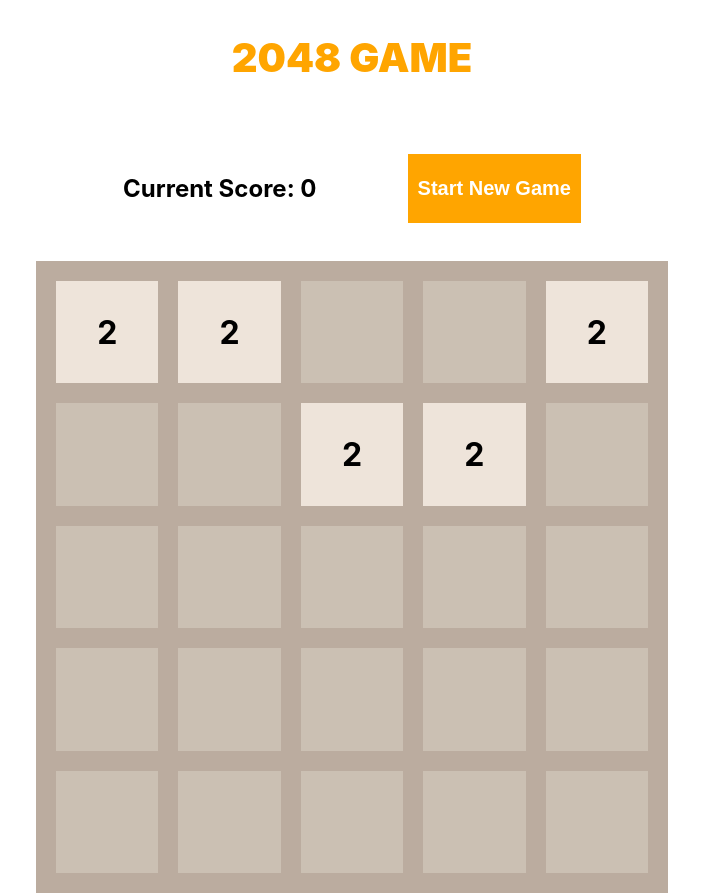
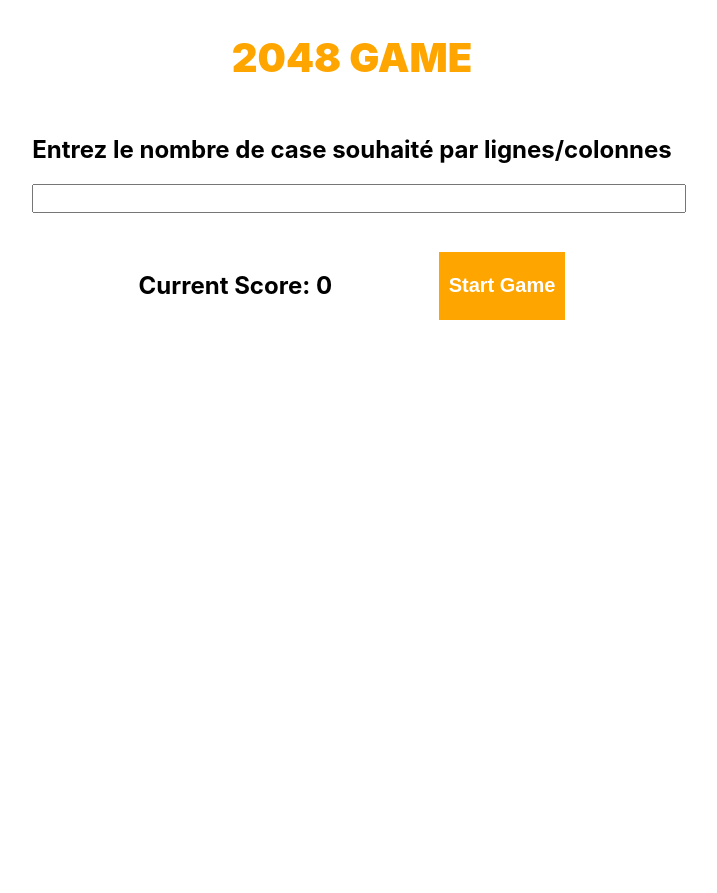
Before and after one commit to JubaF/2048game, a React (Create React App) app: page / in a window 1280 px wide. Shown: the whole page, without its empty margins (288-1005 px from the left). After the commit the page ends 800 px from the top, so only its background shows below. Built offline with nearby package versions, Linux system fonts and the light colour scheme.

Commit message:
temp changes

```diff
--- a/src/App.js
+++ b/src/App.js
@@ -21,7 +21,7 @@ function App() {
                     fontSize: '40px',
                     textAlign: 'center'
                 }}>2048 GAME</h2>
-                <Grid size={5}/>
+                <Grid/>
             </div>
 
         </div>
--- a/src/components/Grid/grid.jsx
+++ b/src/components/Grid/grid.jsx
@@ -3,11 +3,32 @@ import {useEffect, useState} from "react";
 
 import '../../index.css';
 
-function Grid(props) {
-    const size = props.size
-    let totalColumns = 'auto '.repeat(size);
-    let [isInitialized, setIsInitialized] = useState(false)
-    let [tileList, setTileList] = useState([])
+function Grid() {
+    const [size, setSize] = useState(4)
+    const totalColumns = 'auto '.repeat(size);
+    const [isInitialized, setIsInitialized] = useState(false)
+    const [tileList, setTileList] = useState([])
+    //Get and Set Game Score
+
+    const [score, setScore] = useState(0);
+    const [gameState, setGameState] = useState('pending');
+
+    //Size of Tile
+    const [windowSize, setWindowSize] = useState(getWindowSize());
+
+    console.log('size: ' + size);
+    console.log('isInitialize: ' + isInitialized);
+    // console.log('Value of tileList: ' + tileList);
+    console.log('score: ' + score);
+    console.log('gameState: ' + gameState);
+
+    const onInputSize = (event) => {
+        event.preventDefault();
+        if (gameState !== 'on')
+            setSize(event.target.value);
+    }
+
+
     const addTile = (tempList) => {
         let rdNumber = Math.floor((Math.random() * 100) + 1) % 2 === 0 ? 2 : 4;
         let listTileEqual0 = [];
@@ -24,6 +45,7 @@ function Grid(props) {
 
     };
     // Total Tile to use
+    const handleInitialize = ()=>{
         if (!isInitialized) {
             let tempList = [...tileList];
             let totalNumberHigherZero = 0;
@@ -37,8 +59,7 @@ function Grid(props) {
             setTileList(tempList);
             setIsInitialized(true);
         }
-    //Size of Tile
-    const [windowSize, setWindowSize] = useState(getWindowSize());
+    }
 
     function getWindowSize() {
         const {innerWidth, innerHeight} = window;
@@ -52,7 +73,7 @@ function Grid(props) {
 
         window.addEventListener('resize', handleWindowResize);
 
-        document.addEventListener('keydown', handleKey, true);
+        document.addEventListener('keydown', handleKey, true,);
 
         return () => {
             window.removeEventListener('resize', handleWindowResize);
@@ -62,43 +83,39 @@ function Grid(props) {
     const sizeTile = windowSize.innerWidth * 0.4 / size;
     const borderGap = '20px';
 
-    //Get and Set Game Score
-
-    const [score, setScore] = useState(0);
-    const [gameState, setGameState] = useState('on');
-
     const onNewGame = () => {
+        console.log(size);
         setTileList([]);
         setIsInitialized(false);
         setGameState('on');
     }
 
-
     //Update Grid
 
-    const handleKey = async (e) => {
+    const handleKey =  (e) => {
+        console.log('This is the game state in UpdateGrid ' + gameState);
         if (e.key === 'ArrowUp' && gameState === 'on') {
             console.log('up');
-            await updateGrid('up');
+             updateGrid('up');
         } else if (e.key === 'ArrowDown' && gameState === 'on') {
             console.log('down');
-            await updateGrid('down');
+             updateGrid('down');
         } else if (e.key === 'ArrowRight' && gameState === 'on') {
             console.log('right');
-            await updateGrid('right');
+             updateGrid('right');
         } else if (e.key === 'ArrowLeft' && gameState === 'on') {
             console.log('left');
-            await updateGrid('left');
+             updateGrid('left');
         }
     }
 
     const delay = ms => new Promise(res => setTimeout(res, ms));
 
 
-    const updateGrid = async (key) => {
+    const updateGrid =  (key) => {
         let tempList = [...tileList];
         let newPoints = 0;
-
+        console.log('This is the game state  in updateGrid' + gameState);
         if (key === 'down') {
             for (let i = tileList.length - 1; i >= 0; i--) {
                 // console.log(i);
@@ -118,6 +135,8 @@ function Grid(props) {
                                     break;
                                 }
                             }
+
+                            console.log('lol');
                             if (tempList[i].value === 0 && tempTile.value > 0 && canSwap) {
                                 tempList[i].value += tempTile.value;
                                 tempTile.value = 0;
@@ -265,12 +284,12 @@ function Grid(props) {
         // console.log(tempList);
         // await delay(5000);
         // console.log(score);
-        console.log('End Initital score: ' + score);
-        console.log('End NewPoints score: ' + newPoints);
+        // console.log('End Initital score: ' + score);
+        // console.log('End NewPoints score: ' + newPoints);
         let newScore = score + newPoints;
-        console.log('End New score: ' + newScore);
+        // console.log('End New score: ' + newScore);
         setScore(newScore);
-        console.log('End Current score: ' + score);
+        // console.log('End Current score: ' + score);
         setTileList(tempList);
     };
 
@@ -296,6 +315,14 @@ function Grid(props) {
 
     let gridColor = gameState === 'off' ? 'rgba(0,0,0,0.4)' : '#BBAC9F'
     return <>
+        {isInitialized?null:handleInitialize()}
+        <div className={'containerInput'}><h2>
+            Entrez le nombre de case souhaité par lignes/colonnes
+        </h2>
+            <input className={'inputStyle'} onChange={(event) => {
+                onInputSize(event)
+            }}/>
+        </div>
 
         <div style={{
             display: 'flex',
@@ -304,10 +331,11 @@ function Grid(props) {
             width: '50%'
         }}>
             <h2>Current Score: {score}</h2>
-            {gameState === 'off' ? null : <button className={'primary_button'} onClick={() => {
+            <button className={'primary_button'} onClick={() => {
                 onNewGame()
-            }}>Start New Game</button>}
+            }}> {gameState === 'pending' ? 'Start Game' : 'Start New Game'}</button>
         </div>
+        {gameState === 'pending' ? null :
             <div
                 style={{
                     display: 'grid',
@@ -335,6 +363,7 @@ function Grid(props) {
                 {tileList.map((tile, i) => <Tile key={i} size={sizeTile} value={tile.value}/>)
                 }
             </div>
+        }
     </>;
 }
 
--- a/src/index.css
+++ b/src/index.css
@@ -39,3 +39,15 @@ code {
     transform: translate(-50%, -50%);
 
 }
+
+.containerInput{
+    display: flex;
+    flex-direction: column;
+    justify-content: left;
+
+}
+
+.inputStyle {
+    width: 100%;
+    padding: 5px;
+}
```
Lines whose indentation alone changed are shown as unchanged.
